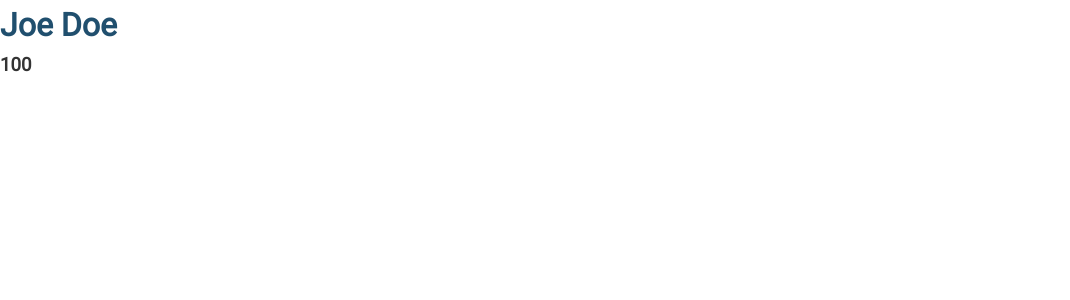
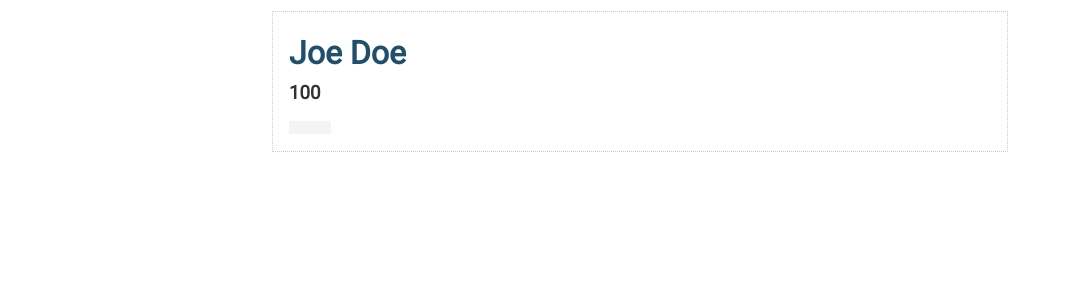
Before and after one commit to BeataJ/scoreBoard-svelte, a Svelte app: page / in a window 1280 px wide. Shown: the top 300 px of the page, without its empty margins (0-1070 px from the left). Built offline with nearby package versions, Linux system fonts and the light colour scheme.

Commit message:
add .container .card

```diff
--- a/src/App.svelte
+++ b/src/App.svelte
@@ -3,17 +3,16 @@
  let points = 100;
 </script>
 
-<main>
-	<h1>{name}</h1>
-	<h3>{points}</h3>
-</main>
+<div class="container">
+ <div class="card">
+		<h1>{name}</h1>
+		<h3>{points}</h3>
+		<button class="btn"></button>
+ </div>
+</div>
 
 <style>
-
-
 	h1 {
 		color: #204f6e;
 	}
-
-
 </style>
```
